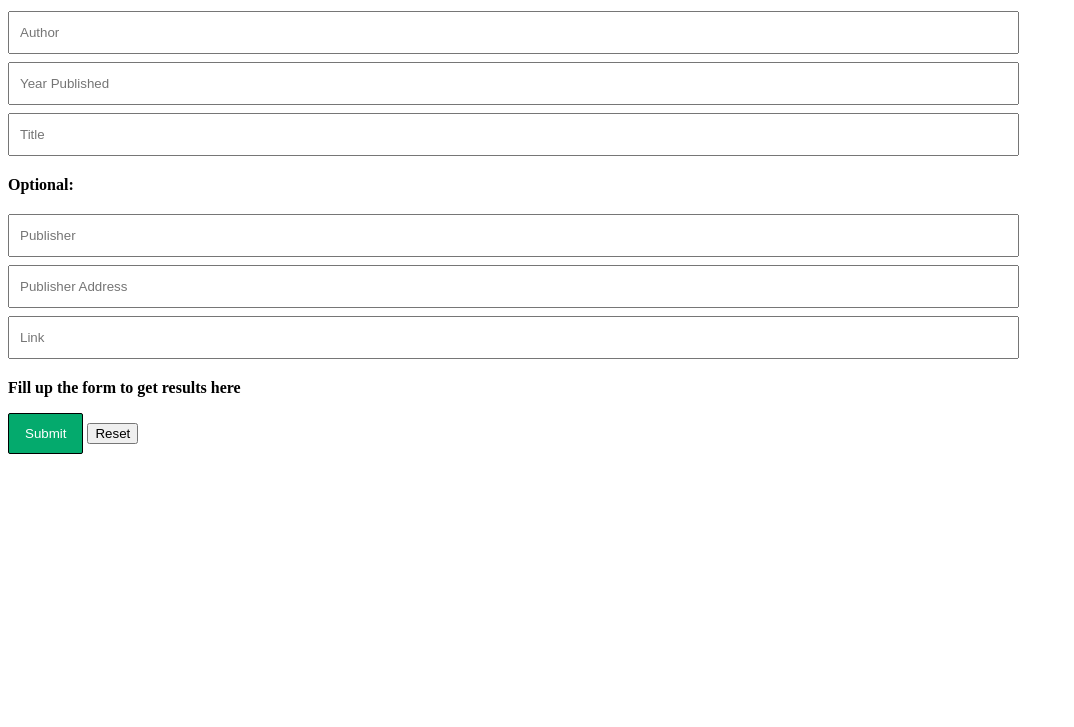
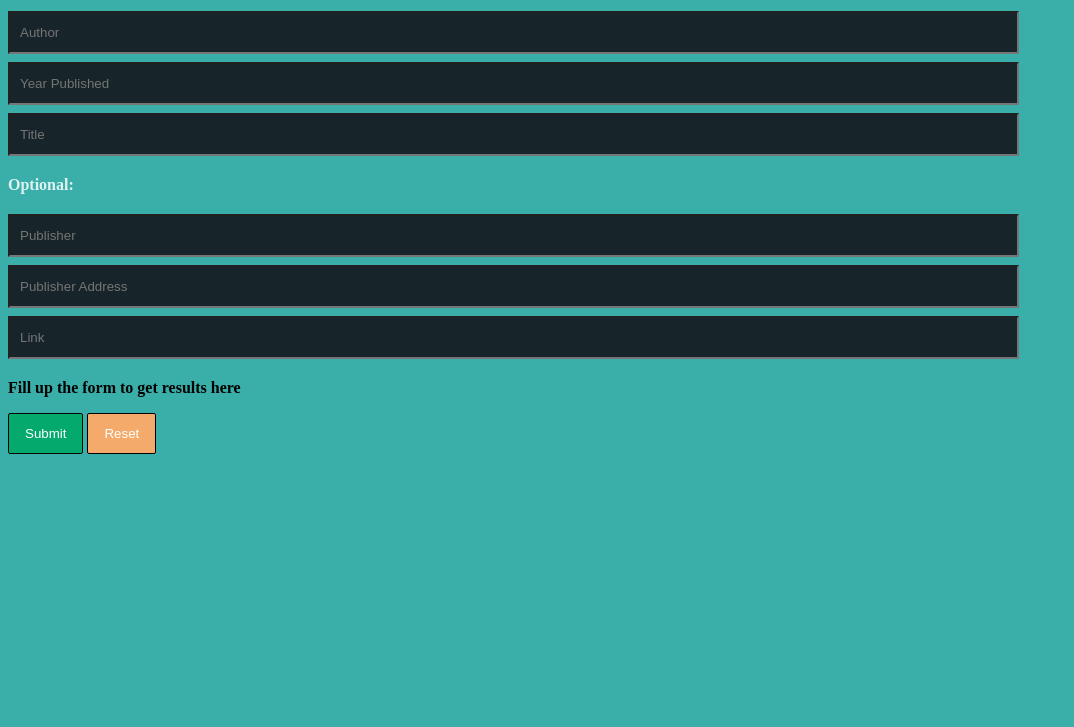
Before and after one commit to loldonut/apa7-formatter, a plain HTML site: page index.html in a window 1280 px wide. Shown: the part 73-800 px from the top of the page, without its empty margins (0-1074 px from the left). Drawn offline with Linux system fonts and the light colour scheme.

Commit message:
feat: add color scheme and styles

```diff
--- a/index.html
+++ b/index.html
@@ -15,7 +15,7 @@
                 <input type="text" id="author" placeholder="Author">
                 <input type="text" id="yearPublished" placeholder="Year Published">
                 <input type="text" id="title" placeholder="Title">
-                <p><b>Optional:</b></p>
+                <p class="white-alt"><b>Optional:</b></p>
 
                 <input type="text" id="publisher" placeholder="Publisher">
                 <input type="text" id="publisherAddress" placeholder="Publisher Address">
--- a/style.css
+++ b/style.css
@@ -1,12 +1,24 @@
+body {
+    background-color: #3AAFA9;
+}
+
 h1 {
     font-family: sans-serif;
+    color: #FEFFFF;
 }
 
 .question-header {
     font-family: sans-serif;
 }
 
+.white-alt {
+    color: #DEF2F1;
+}
+
 input[type=text] {
+    background-color: #17252A;
+    color: #2B7A78;
+
     padding: 12px 10px;
     margin: 4px 0;
     box-sizing: border-box;
@@ -22,3 +34,12 @@ input[type=text] {
     background-color: #04AA6d;
     text-decoration: none;
 }
+
+.reset {
+    padding: 12px 16px;
+    border: 1px solid black;
+    border-radius: 2px;
+    color: white;
+    background-color: #f4AA6A;
+    text-decoration: none;
+}
```
